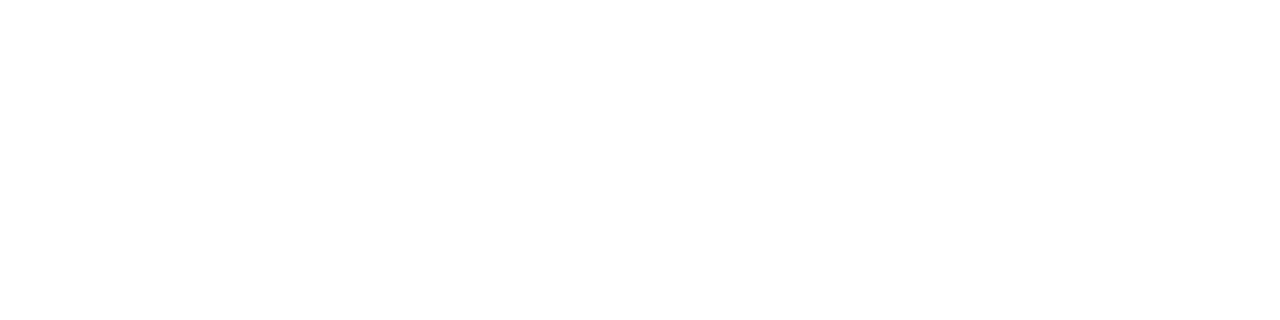
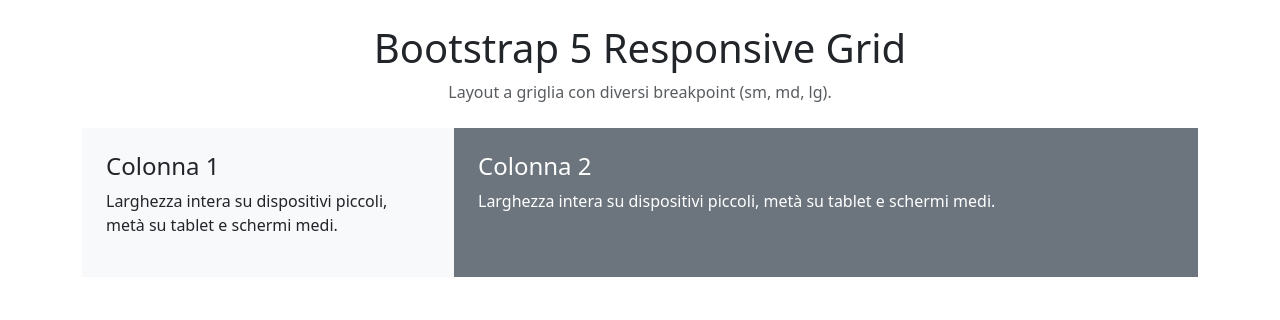
Before and after one commit to carminerizzi91-spec/htmlcss-bootstrap-layout, a plain HTML site: page index.html in a window 1280 px wide. Drawn offline with Linux system fonts and the light colour scheme.

Commit message:
add: Prima sezione

```diff
--- a/index.html
+++ b/index.html
@@ -9,7 +9,30 @@
 </head>
 <body>
 
+<div class="container py-4">
 
+  <!-- Titolo -->
+  <div class="text-center mb-4">
+    <h1>Bootstrap 5 Responsive Grid</h1>
+    <p class="text-muted">Layout a griglia con diversi breakpoint (sm, md, lg).</p>
+  </div>
+
+  <!-- Prima sezione -->
+
+<div class="row mb-3 g-0">
+  <div class="col-12 col-md-6 col-lg-4 bg-light p-4">
+    <h4>Colonna 1</h4>
+    <p>Larghezza intera su dispositivi piccoli, metà su tablet e schermi medi.</p>
+  </div>
+  <div class="col-12 col-md-6 col-lg-8 bg-secondary text-white p-4">
+    <h4>Colonna 2</h4>
+    <p>Larghezza intera su dispositivi piccoli, metà su tablet e schermi medi.</p>
+  </div>
+</div>
+
+
+
+</div>
 
 </body>
 
```
